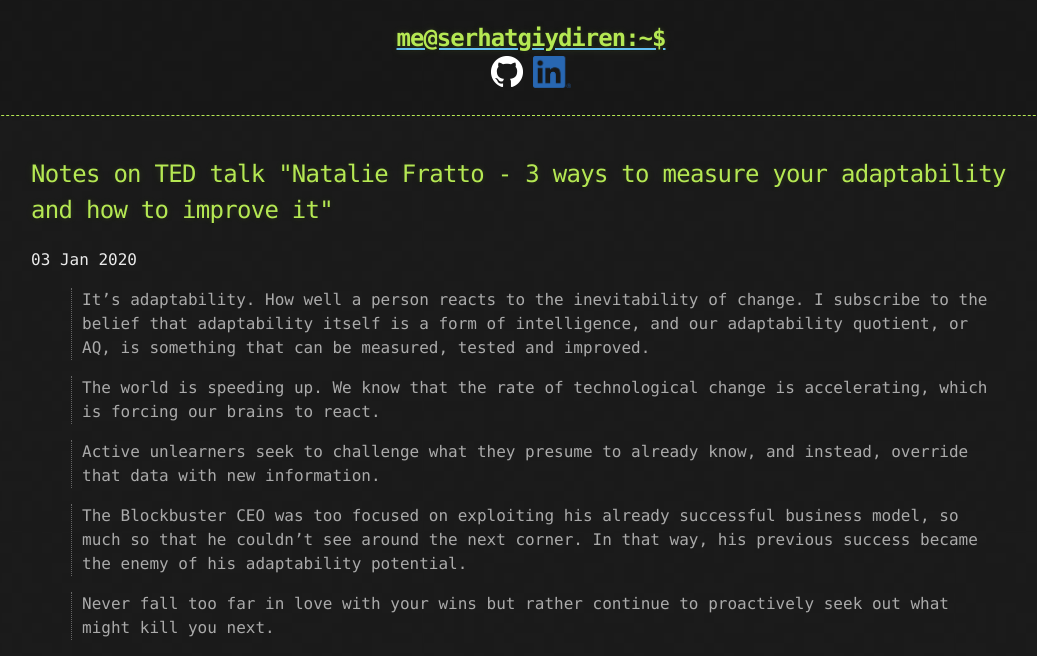
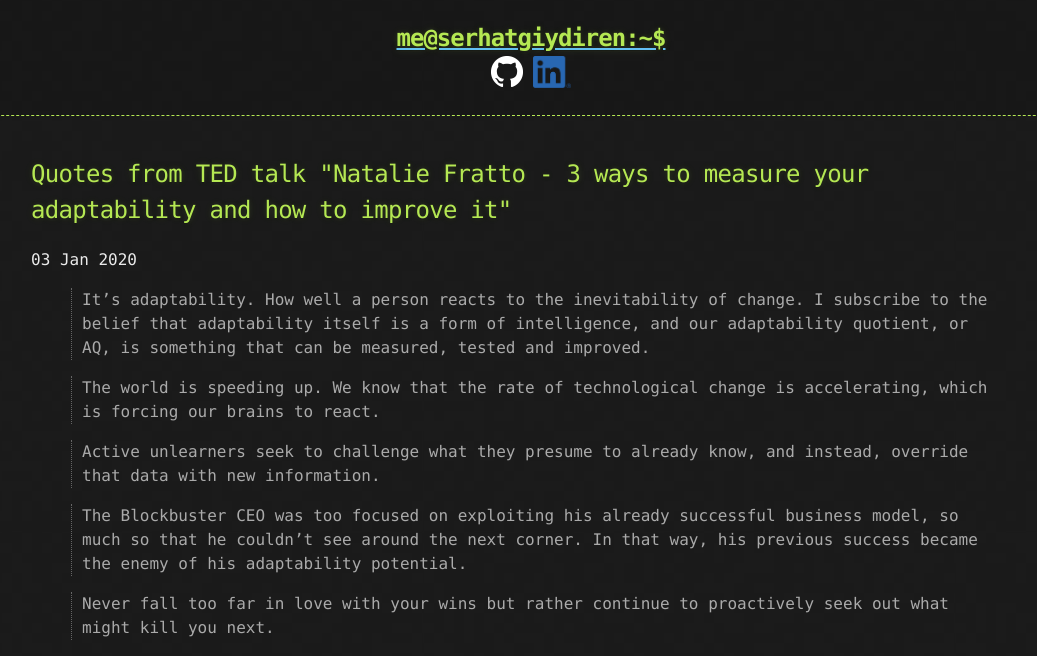
Before and after one commit to goodHunter27/serhatgiydiren.github.io, a Jekyll site: the page built from _posts/2020-01-03-natalie-fratto-3-ways-to-measure-your-adaptability-and-how-to-improve-it.md, in a window 1280 px wide. Shown: the top 656 px of the page, without its empty margins (109-1146 px from the left). Built offline with Jekyll 4.4.1, drawn with Linux system fonts in a browser that asks for light colours; grey boxes are pictures that could not be loaded.

Commit message:
Update 2020-01-03-natalie-fratto-3-ways-to-measure-your-adaptability-and-how-to-improve-it.md

```diff
--- a/_posts/2020-01-03-natalie-fratto-3-ways-to-measure-your-adaptability-and-how-to-improve-it.md
+++ b/_posts/2020-01-03-natalie-fratto-3-ways-to-measure-your-adaptability-and-how-to-improve-it.md
@@ -1,5 +1,5 @@
 ---
-title: Notes on TED talk "Natalie Fratto - 3 ways to measure your adaptability and how to improve it"
+title: Quotes from TED talk "Natalie Fratto - 3 ways to measure your adaptability and how to improve it"
 published: true
 ---
 
```
